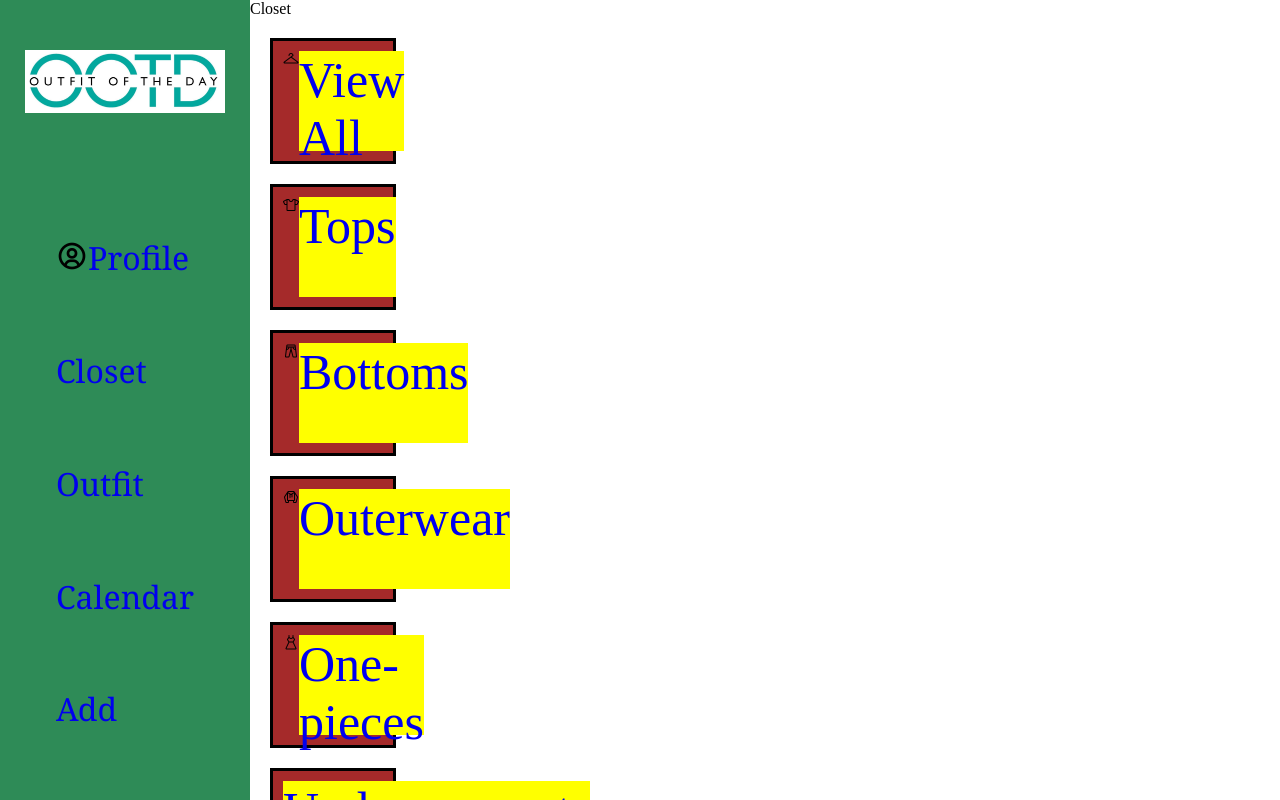
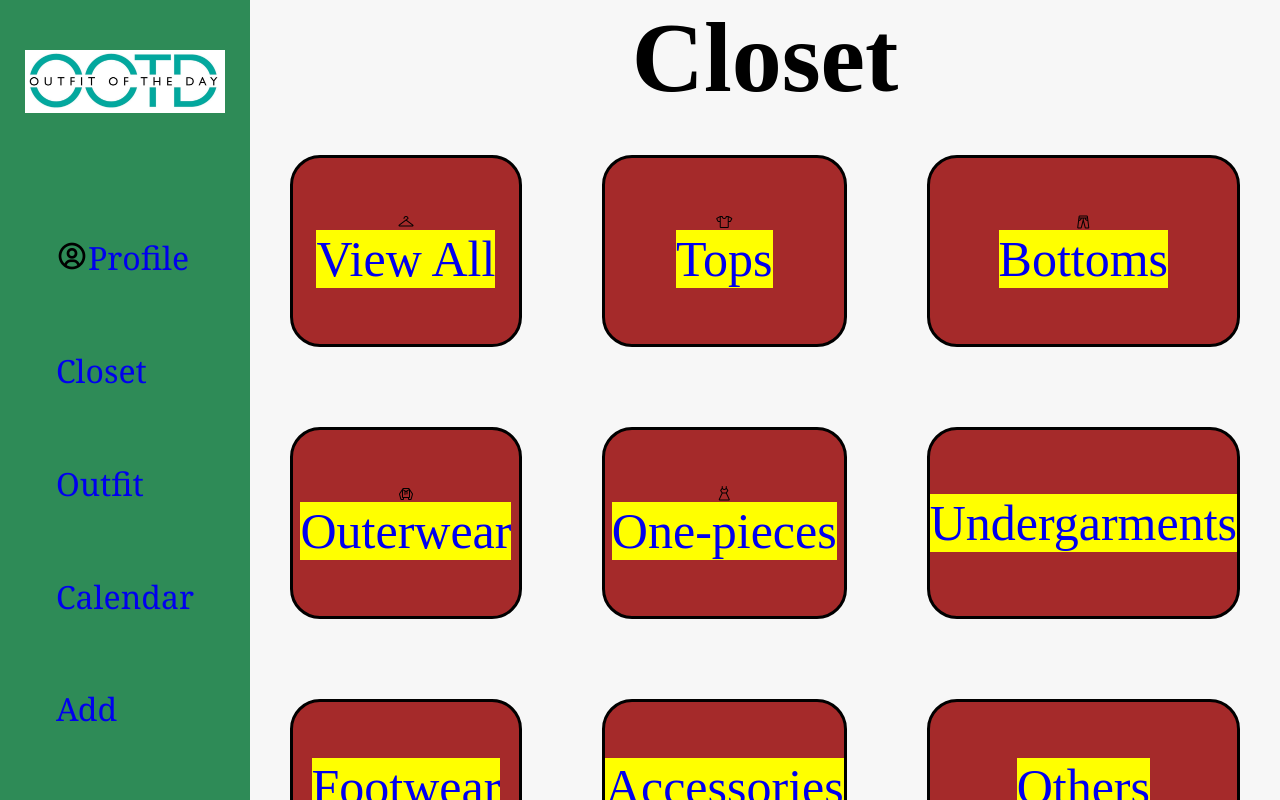
Before and after one commit to davidzheng14/ootd-project, a React (Vite) app: page /closet in a window 1280 px wide. Shown: the top 800 px of the page. Built offline with nearby package versions, Linux system fonts and the light colour scheme; some icons are missing.

Commit message:
Added grid to ClosetPage

```diff
--- a/src/App.css
+++ b/src/App.css
@@ -44,6 +44,7 @@
 * {
   margin: 0;
   padding: 0;
+  box-sizing: border-box;
 }
 
 .app {
@@ -53,6 +54,7 @@
   height: 100vh;
   display: flex;
   flex-direction: row;
+  background-color: #F7F7F7;
 }
 
 .content{
--- a/src/pages/ClosetPage.css
+++ b/src/pages/ClosetPage.css
@@ -1,16 +1,32 @@
+.closet-page {
+    display: grid;
+    grid-template-columns: repeat(3, 1fr);
+    height: 100vh;
+
+}
+
 .closet-button {
     background-color: brown;
     border: 3px solid black;
     display: flex;
-    flex-direction: row;
-    padding: 10px;
-    margin: 20px;
-    width: 100px;
-    height: 100px;
+    flex-direction: column;
+    justify-content: center;
+    align-items: center;
+    flex: 1;
+    border-radius: 30px;
+    margin: 40px;
+
 }
 
 .closet-button a {
     text-decoration: none;
     font-size: 50px;
     background-color: yellow;
+
 }
+
+.tab-button {
+    font-size: 50px;
+    display: flex;
+    justify-content: center;
+}
--- a/src/pages/ClosetPage.jsx
+++ b/src/pages/ClosetPage.jsx
@@ -71,7 +71,7 @@ export function ClosetPage({ closet, setCloset, outfitList, setOutfitList }) {
     return (
         <>
             <div className="tab-button">
-                Closet
+                <h1>Closet </h1>
             </div>
             {/* <div>
                 <button onClick={showAll}>View All</button>
@@ -90,7 +90,7 @@ export function ClosetPage({ closet, setCloset, outfitList, setOutfitList }) {
             </div> */}
 
 
-
+            <div className="closet-page">
                 <div className="closet-button">
                     <i class="ph ph-coat-hanger"></i>
                     <Link to="/closet/all">View All</Link>
@@ -124,10 +124,7 @@ export function ClosetPage({ closet, setCloset, outfitList, setOutfitList }) {
                 <div className="closet-button">
                     <Link to="/closet/others">Others</Link>
                 </div>
-
-
-
-
+            </div>
 
 
             <div>
```
Lines whose indentation alone changed are shown as unchanged.
